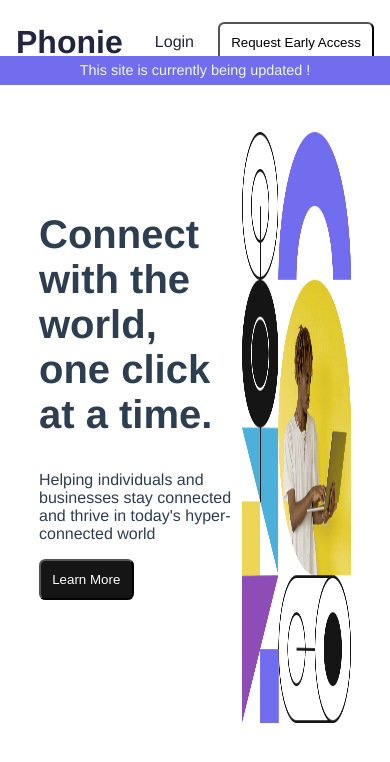
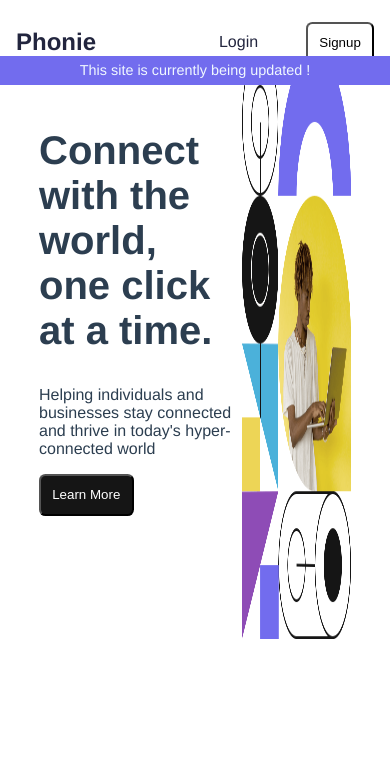
Before and after one commit to Developstar/Phonie, a Vue app: page / in a window 390 px wide. Shown: the top 762 px of the page. Built offline with nearby package versions, Linux system fonts and the light colour scheme.

Commit message:
set the header section to fixed,styled mobile view

```diff
--- a/src/components/LandingPageCompo/HeaderSection.vue
+++ b/src/components/LandingPageCompo/HeaderSection.vue
@@ -5,6 +5,7 @@
     <div class="AccessButton rightSideNav">
       <div class="login">Login</div>
       <div><button class="earlyAcessButton">Request Early Access</button></div>
+      <div><button class="Acess">Signup</button></div>
     </div>
   </div>
 </template>
@@ -17,6 +18,9 @@ export default {
 
 <style>
 .HeaderSection {
+  position: fixed;
+  top:0;
+  width: 100vw;
   display: flex;
   justify-content: space-between;
   align-items: center;
@@ -37,6 +41,10 @@ export default {
   gap: 1.5rem;
 }
 
+.Acess{
+  display:none
+}
+
 .AccessButton {
   margin-right: 1rem;
 }
@@ -51,4 +59,32 @@ export default {
 .login, .earlyAcessButton {
   cursor: pointer;
 }
+
+
+@media (min-width:320px) and (max-width:480px){
+  .rightSideNav{
+  display: flex;
+  align-items: center;
+  gap: 1.5rem;
+  }
+
+  .logo {
+  font-size: 1.5rem;
+  font-weight: bold;
+  margin-left: 1rem;
+}
+
+.login{
+
+}
+
+.Acess{
+  display: block;
+}
+
+.earlyAcessButton{
+  display: none;
+}
+
+}
 </style>
```
